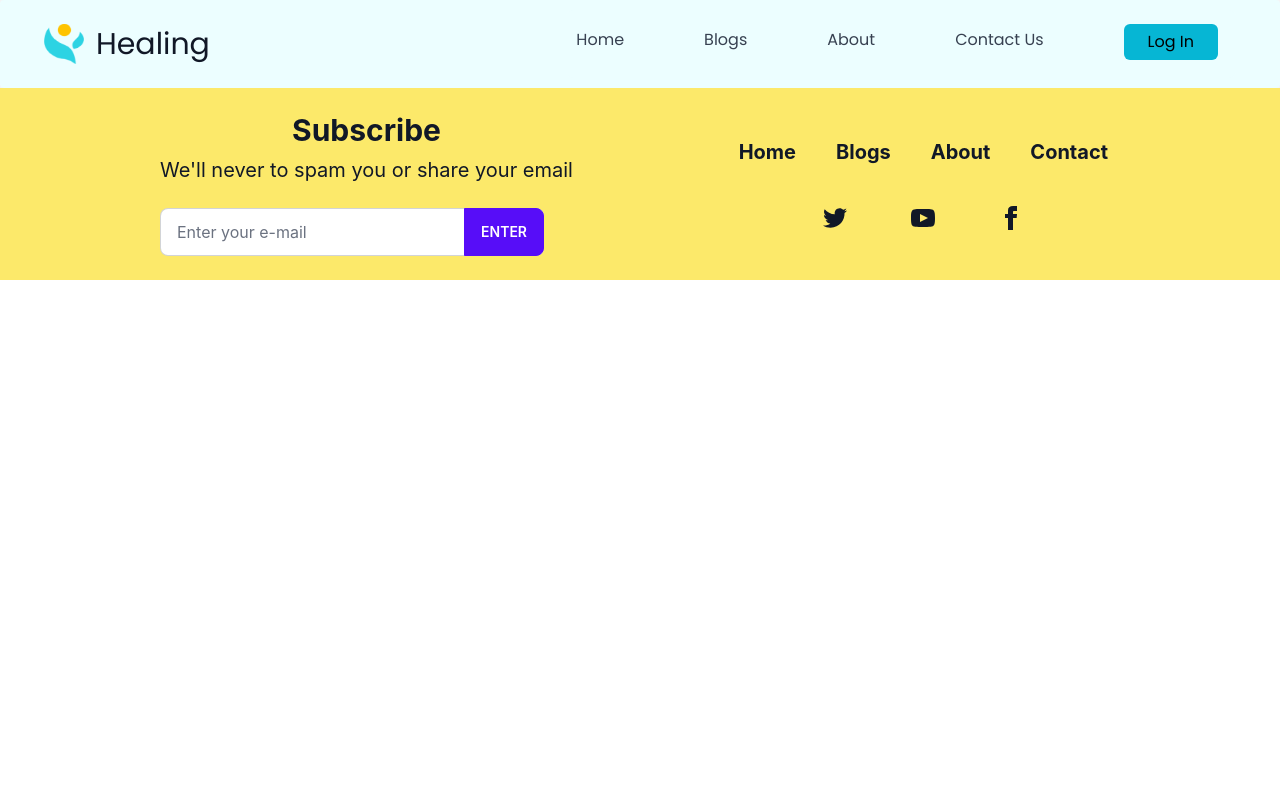
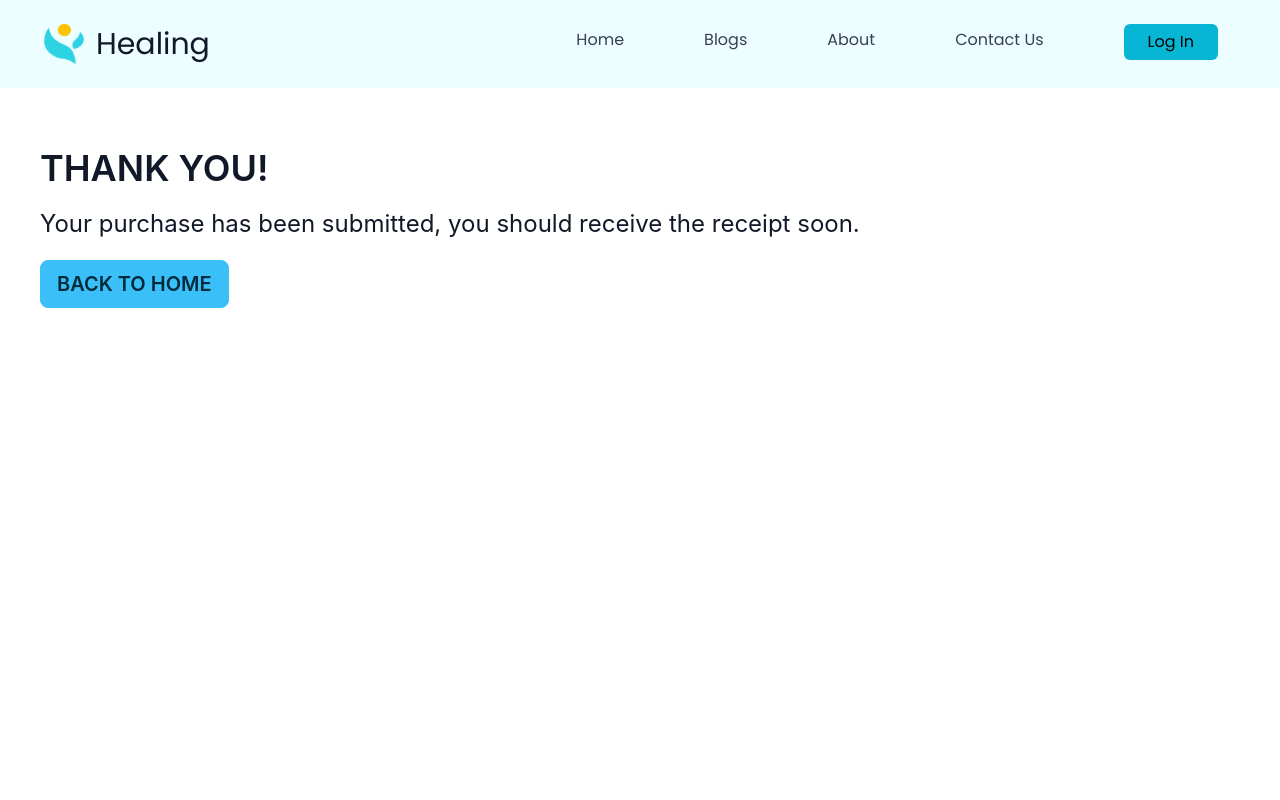
Before and after one commit to TherapyProject/iTherapy, a React (Create React App) app: page /buyticketthanks in a window 1280 px wide. Shown: the top 800 px of the page. Built offline with nearby package versions, Linux system fonts and the light colour scheme; no server answers.

Commit message:
create purchase ticket thanks page

```diff
--- a/src/App.jsx
+++ b/src/App.jsx
@@ -18,6 +18,7 @@ import Login from './pages/Login/Login';
 import Profile from './pages/Profile/Profile';
 import SignupPage from './pages/Signup/SignupPage';
 import Team from './pages/Team/Team';
+import BuyTicketThanks from './pages/buyTicket/BuyTicketThanks';
 
 function App() {
   return (
@@ -37,7 +38,9 @@ function App() {
             <Route path="/signup" element={<SignupPage />} />
             <Route path="/team" element={<Team />} />
             <Route path="/ContactThanks" element={<ContactThanks />} />
+            <Route path="/buyticketthanks" element={<BuyTicketThanks />} />
             <Route path="/buyticket" element={<PrivateRoute />}>
+              <Route path="/buyticket" element={<PrivateRoute />}/>
               <Route path="/buyticket" element={<BuyTicket />} />
             </Route>
             <Route path="/book" element={<PrivateRoute />}>
--- a/src/components/Purchase/PurchaseCard.js
+++ b/src/components/Purchase/PurchaseCard.js
@@ -5,7 +5,7 @@ function PurchaseCard({ title, price }) {
         <h2 className="card-title text-3xl justify-center">{title}</h2>
         <span className="text-xl text-center">{price}$</span>
         <div className="card-actions justify-center">
-          <a href="./BuyTicket">
+          <a href="./buyticket">
             <button type="button" className="btn btn-info">
               PURCHASE
             </button>
--- a/src/pages/buyTicket/BuyTicket.js
+++ b/src/pages/buyTicket/BuyTicket.js
@@ -26,9 +26,12 @@ function BuyTicket() {
           <p className="text-center font-[Poppins] text-sm sm:text-2xl py-10 px-10">
             Click confirm to use the selected card to purchase 5 tickets for 10$
           </p>
-          <button type="submit" className="btn btn-info  ">
+          <a href='./buyticketthanks'>
+             <button type="submit" className="btn btn-info  ">
             CONFIRM PURCHASE
           </button>
+          </a>
+
         </div>
       </div>
     </div>
--- /dev/null
+++ b/src/pages/buyTicket/BuyTicketThanks.js
@@ -0,0 +1,22 @@
+import React from 'react';
+
+function BuyTicketThanks() {
+  return (
+    <div className="p-10 bg-white min-h-screen">
+      <h1 className="card-title text-4xl mt-5">THANK YOU!</h1>
+      <p className="text-2xl mt-5">
+       Your purchase has been submitted, you should receive the receipt soon.
+      </p>
+      <a href="./home">
+        <button
+          type="button"
+          className="btn btn-info text-xl mt-5 mb-15"
+        >
+          BACK TO HOME
+        </button>
+      </a>
+    </div>
+  );
+}
+
+export default BuyTicketThanks;
```
